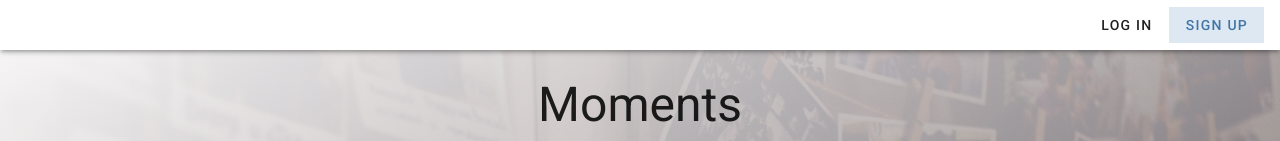
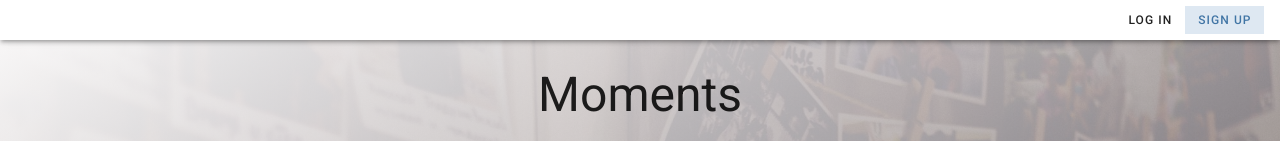
Before and after one commit to kevincote/mirego_moments, a Vue app: page / in a window 1280 px wide. Shown: the top 141 px of the page. Built offline with nearby package versions, Linux system fonts and the light colour scheme; no server answers.

Commit message:
fix app bar size

```diff
--- a/src/App.vue
+++ b/src/App.vue
@@ -4,20 +4,21 @@
       app
       color="white"
       dark
-      height="50"
+      height="40"
       elevation="3"
     >
       <router-link to="/">
         <v-img
           :src="require('@/assets/logo.png')"
-          max-width="200"
-          max-height="50"
+          max-width="180"
+          max-height="40"
         />
       </router-link>
 
       <v-spacer></v-spacer>
 
       <v-btn
+        small
         depressed
         tile
         text
@@ -27,6 +28,7 @@
         Log in
       </v-btn>
       <v-btn
+        small
         depressed
         tile
         color="secondary"
```
